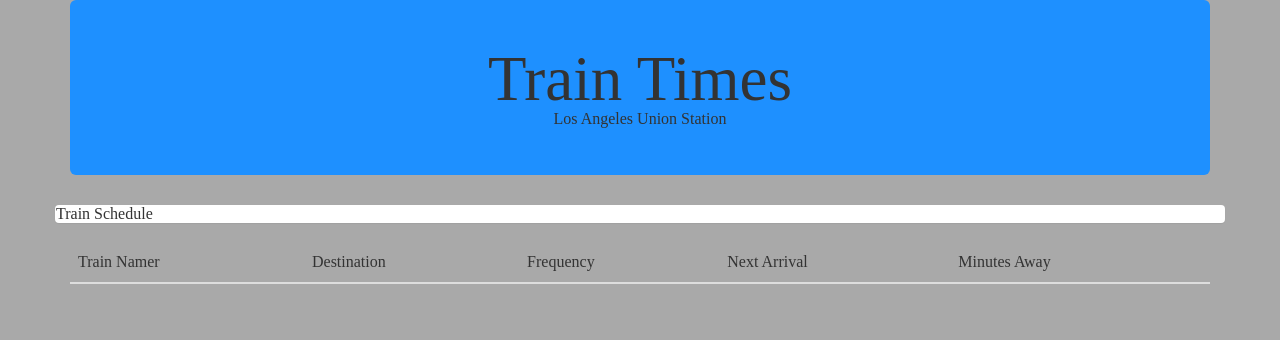
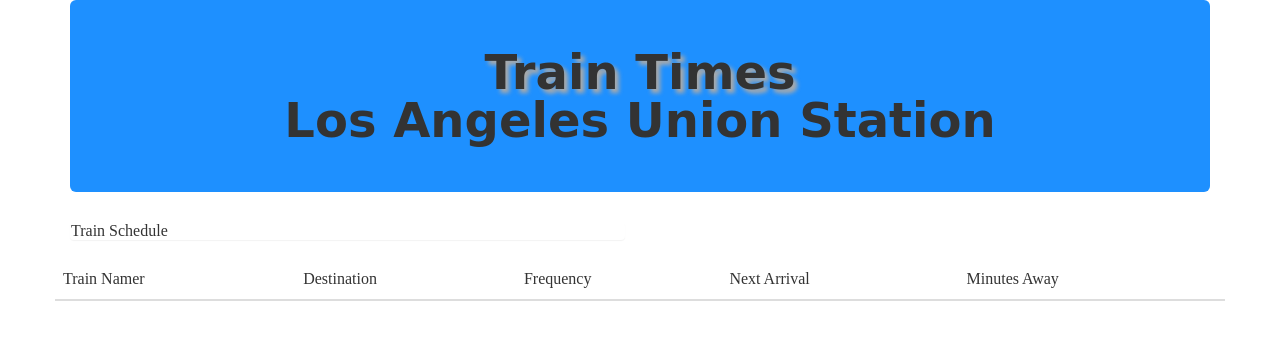
Before and after one commit to Lakerfan/train-time, a plain HTML site: page index.html in a window 1280 px wide. Drawn offline with nearby package versions, Linux system fonts and the light colour scheme.

Commit message:
added some font styling in the jumbotron

```diff
--- a/assets/CSS/style.css
+++ b/assets/CSS/style.css
@@ -1,7 +1,22 @@
 body {
-    background-color: darkgray;
+    background-color: white;
 }
 
 .jumbotron {
     background-color: dodgerblue;
 }
+
+#header {
+    font-family: 'Tangerine', serif;
+    font-size: 48px;
+    font-weight: bold;
+    font-family: 'Tangerine', cursive;
+    text-shadow: 4px 4px 4px #aaa;
+}
+
+#belowHeader {
+    font-family: 'Tangerine', serif;
+    font-size: 48px;
+    font-weight: bold;
+    font-family: 'Tangerine', cursive;
+}
--- a/index.html
+++ b/index.html
@@ -26,6 +26,7 @@
         </div>
 
         <div class="row">
+            <div class="col-sm-6 col-sm-6">
                 <div class="panel">
                     <h3 class="panel-title">Train Schedule</h3>
 
```
Also changed, not shown: moment.js (deleted). Lines whose indentation alone changed are shown as unchanged.
